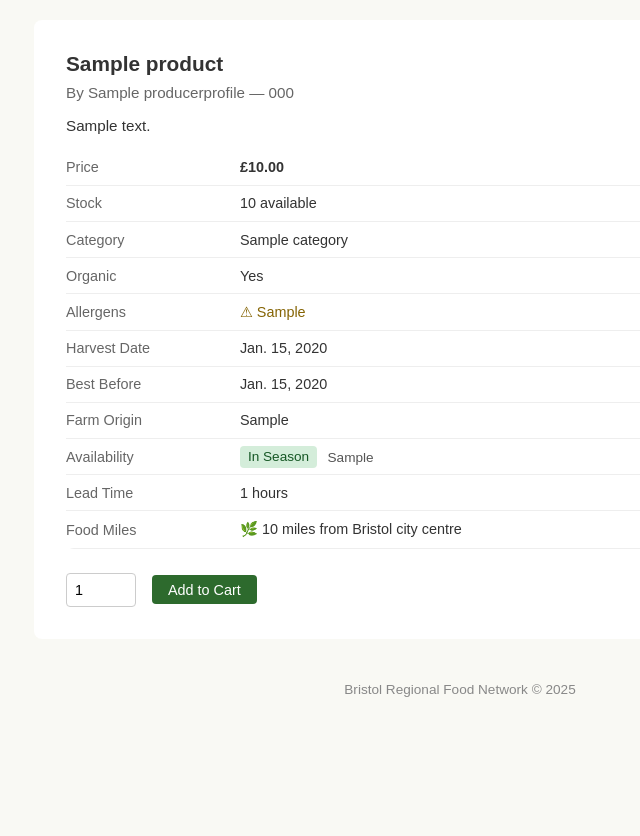
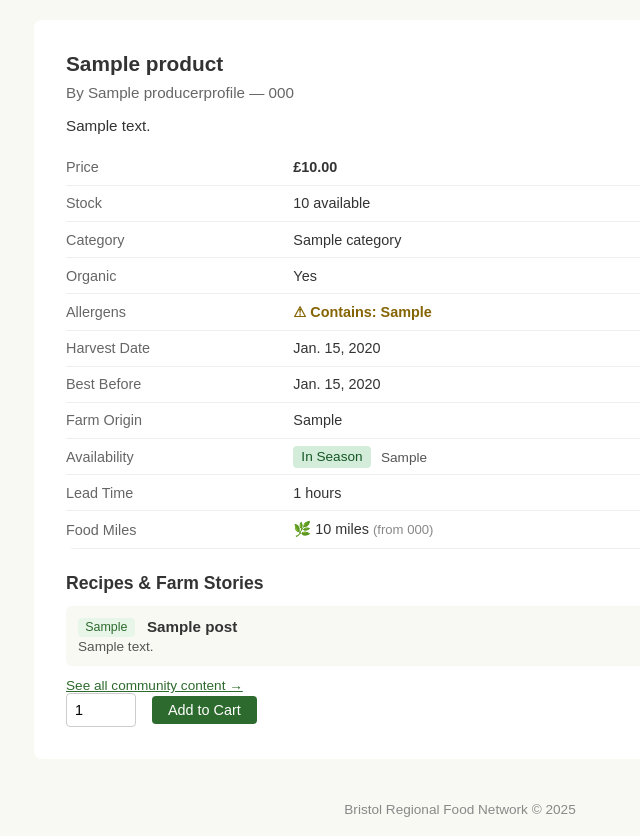
Before and after one commit to JamieAtGit/DAESDev, a Django app: template templates/marketplace/product_detail.html in a window 1280 px wide. Shown: the part 43-879 px from the top of the page, without its empty margins (180-820 px from the left). Before the commit the page ends 740 px from the top, so only its background shows below. Run offline with Django 4.2, Linux system fonts and the light colour scheme; a user stored in the database is signed in; tables that the repository leaves empty hold one stand-in row (values such as "Sample post"); the template is opened without the code that fills it: values that come from a table or form of the project are taken from there, most other values are stand-ins (such as "Sample title", 1, 10 or a date in 2020).

Commit message:
fix template permissions and add remaining sprint 3 updates

```diff
--- a/templates/marketplace/product_detail.html
+++ b/templates/marketplace/product_detail.html
@@ -24,9 +24,16 @@
         </tr>
         <tr><td style="padding:0.4rem 0; color:#666;">Category</td><td>{{ product.category.name|default:"Uncategorised" }}</td></tr>
         <tr><td style="padding:0.4rem 0; color:#666;">Organic</td><td>{{ product.is_organic|yesno:"Yes,No" }}</td></tr>
-        {% if product.allergens %}
-        <tr><td style="padding:0.4rem 0; color:#666;">Allergens</td><td style="color:#856404;">⚠ {{ product.allergens }}</td></tr>
-        {% endif %}
+        <tr>
+            <td style="padding:0.4rem 0; color:#666;">Allergens</td>
+            <td>
+                {% if product.allergens and product.allergens|lower != 'none' %}
+                    <span style="color:#856404; font-weight:bold;">⚠ Contains: {{ product.allergens }}</span>
+                {% else %}
+                    <span style="color:#155724;">No common allergens</span>
+                {% endif %}
+            </td>
+        </tr>
         {% if product.harvest_date %}
         <tr><td style="padding:0.4rem 0; color:#666;">Harvest Date</td><td>{{ product.harvest_date }}</td></tr>
         {% endif %}
@@ -53,10 +60,30 @@
         {% if food_miles is not None %}
         <tr>
             <td style="padding:0.4rem 0; color:#666;">Food Miles</td>
-            <td>🌿 {{ food_miles }} miles from Bristol city centre</td>
+            <td>🌿 {{ food_miles }} miles
+                {% if user.is_authenticated and user.delivery_postcode %}
+                    <span style="font-size:0.82rem; color:#888;">(from {{ user.delivery_postcode }})</span>
+                {% else %}
+                    <span style="font-size:0.82rem; color:#888;">(from Bristol city centre)</span>
+                {% endif %}
+            </td>
         </tr>
         {% endif %}
     </table>
+
+    {% if linked_posts %}
+    <div style="margin-top:1.5rem;">
+        <h3 style="margin-bottom:0.75rem;">Recipes & Farm Stories</h3>
+        {% for post in linked_posts %}
+        <div style="background:#f9f9f4; border-radius:6px; padding:0.75rem; margin-bottom:0.6rem;">
+            <span style="background:#e8f5e9; color:#2d6a2d; padding:0.15rem 0.45rem; border-radius:4px; font-size:0.78rem;">{{ post.get_post_type_display }}</span>
+            <strong style="margin-left:0.5rem; font-size:0.95rem;">{{ post.title }}</strong>
+            <p style="font-size:0.85rem; color:#555; margin-top:0.3rem;">{{ post.content|truncatewords:25 }}</p>
+        </div>
+        {% endfor %}
+        <a href="/community/" style="font-size:0.85rem; color:#2d6a2d;">See all community content &rarr;</a>
+    </div>
+    {% endif %}
 
     {% if user.is_authenticated and user.role != 'producer' %}
     <form method="post" action="/cart/add/{{ product.id }}/">
```
Also changed, not shown: templates/marketplace/my_orders.html (+7 -3 lines).
